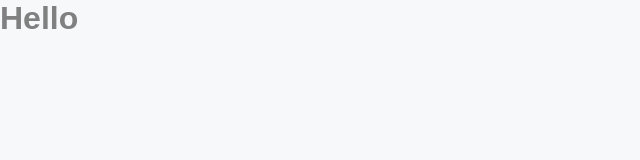
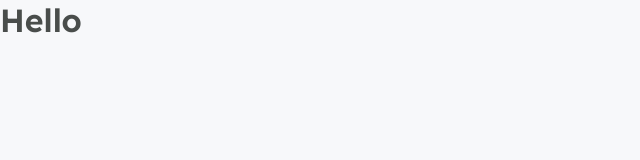
Before and after one commit to Wesleygmssa/podcastr_next, a Next.js app: page / in a window 1280 px wide. Shown: the top 160 px of the page, without its empty margins (0-640 px from the left). Built offline with nearby package versions, Linux system fonts and the light colour scheme.

Commit message:
Ajustando estilos globais

```diff
--- a/src/styles/global.scss
+++ b/src/styles/global.scss
@@ -33,8 +33,19 @@
 input,
 textarea,
 button {
-  font: 500 1rem sans-serif;
+  font: 500 1rem Inter, sans-serif;
   color: var(--gray-500);
+}
+
+h1,
+h2,
+h3,
+h4,
+h5,
+h6 {
+  font-weight: 600;
+  font-family: Lexend, sans-serif;
+  color: var(--gray-800);
 }
 
 h1 {
```
